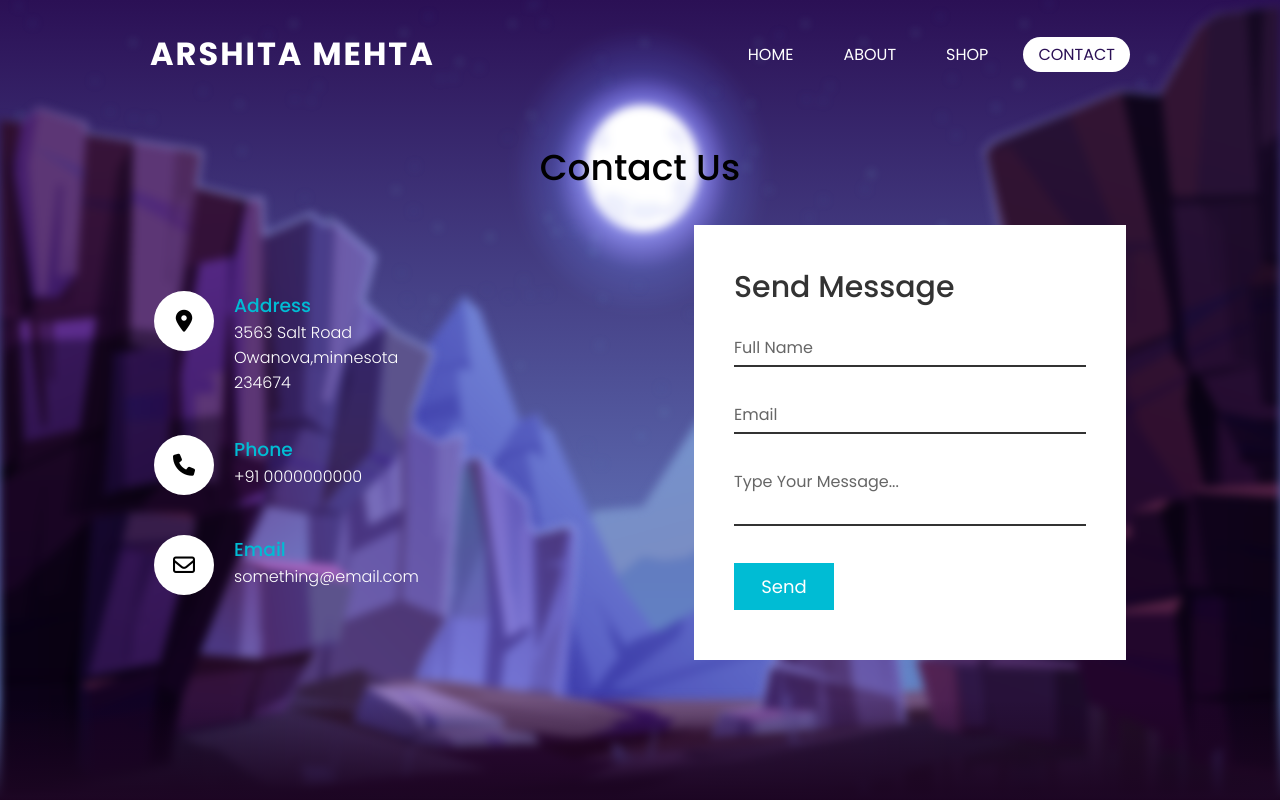
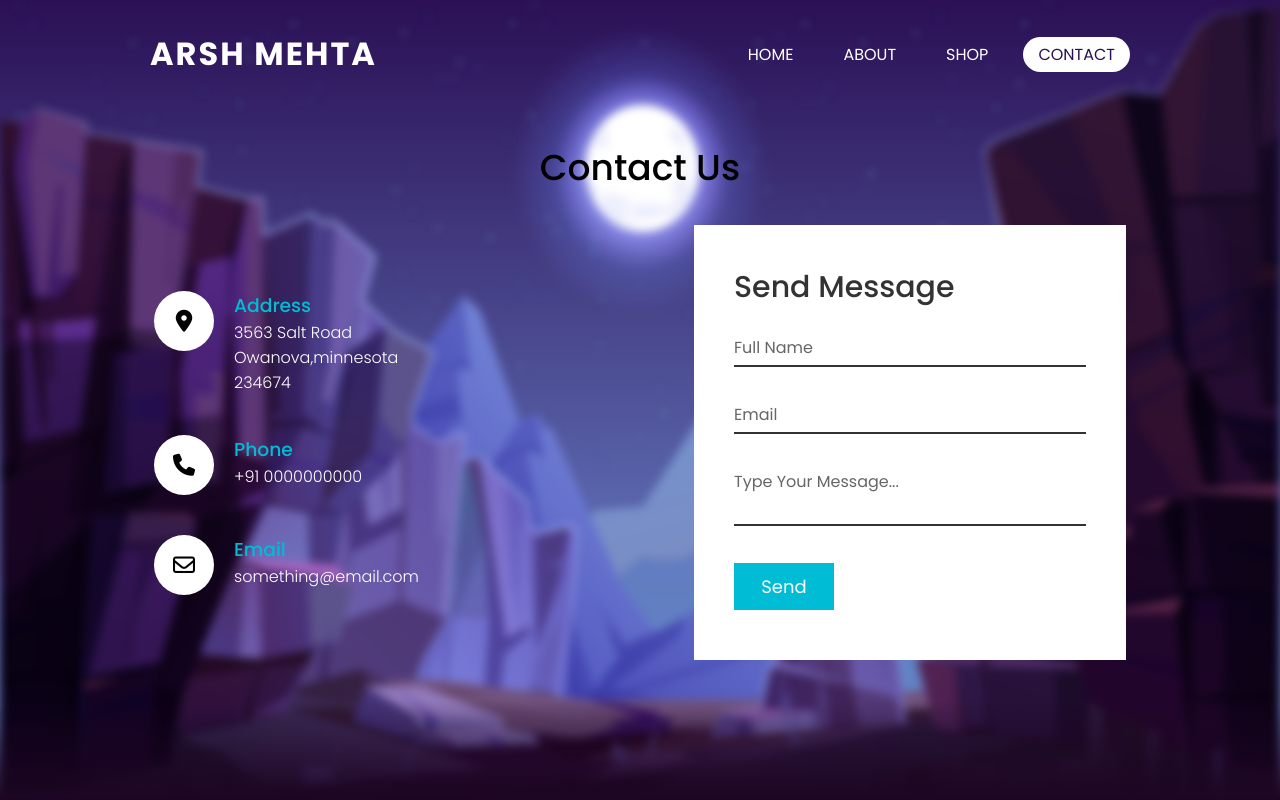
Before and after one commit to Arsh0009/Test-Website, a plain HTML site: page contact.html in a window 1280 px wide. Drawn offline with Linux system fonts and the light colour scheme.

Commit message:
Update contact.html

```diff
--- a/contact.html
+++ b/contact.html
@@ -17,7 +17,7 @@
     <img class="bgImg" src="images/mountains_behind.png" alt="">
     <img class="bgImg" src="images/mountains_front.png" alt="">
     <header>
-        <a href="index.html" class="name">Arshita Mehta</a>
+        <a href="index.html" class="name">Arsh Mehta</a>
         <ul>
             <li><a href="index.html" >HOME</a></li>
             <li><a href="#">ABOUT</a></li>
```
